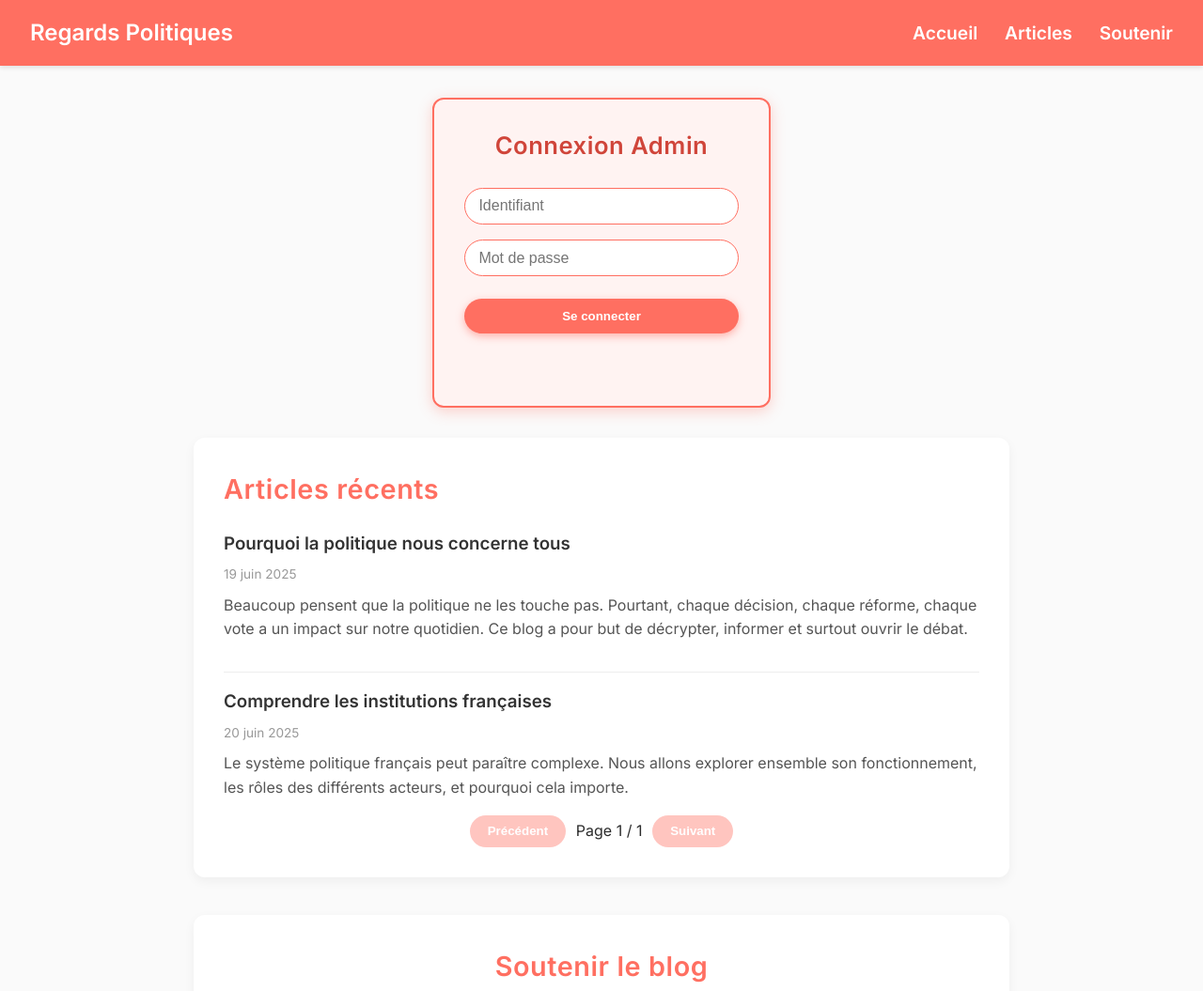
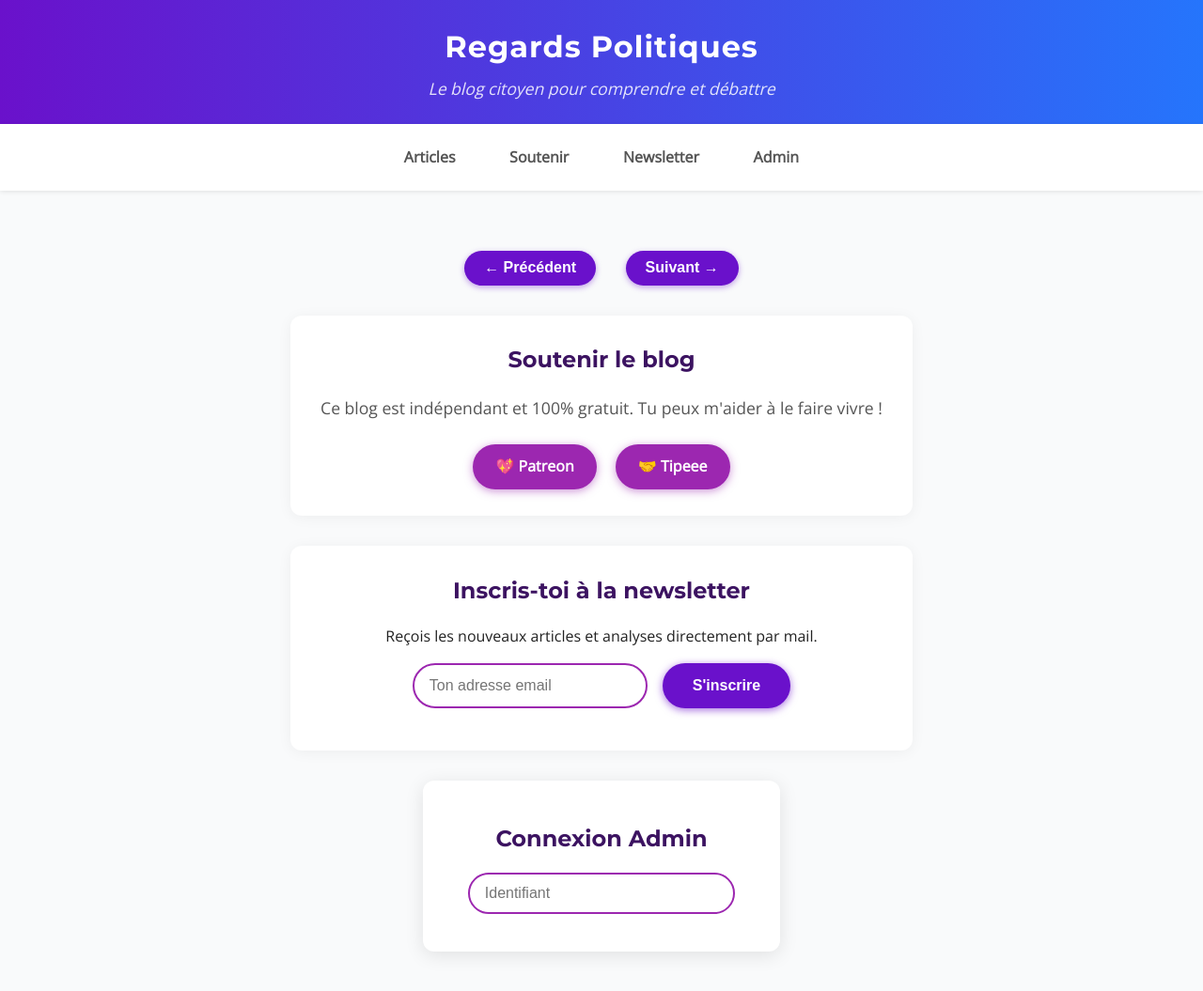
Before and after one commit to voixjustes/voix-justes, a plain HTML site: page index.html in a window 1280 px wide. Shown: the top 1055 px of the page at 94% size. Drawn offline with nearby package versions, Linux system fonts and the light colour scheme.

Commit message:
Update index.html

```diff
--- a/index.html
+++ b/index.html
@@ -4,508 +4,419 @@
   <meta charset="UTF-8" />
   <meta http-equiv="X-UA-Compatible" content="IE=edge" />
   <meta name="viewport" content="width=device-width, initial-scale=1" />
+  <title>Regards Politiques - Blog moderne</title>
   <meta name="description" content="Le blog citoyen pour comprendre et débattre de la politique" />
   <meta name="author" content="Regards Politiques" />
-  <title>Regards Politiques</title>
-  <link rel="icon" href="favicon.ico" />
-  <link rel="preconnect" href="https://fonts.googleapis.com" />
-  <link href="https://fonts.googleapis.com/css2?family=Inter:wght@400;600&display=swap" rel="stylesheet" />
+
+  <link rel="preconnect" href="https://fonts.googleapis.com" crossorigin />
+  <link href="https://fonts.googleapis.com/css2?family=Montserrat:wght@400;700&family=Open+Sans&display=swap" rel="stylesheet" />
+
   <style>
-    /* Reset simple */
-    *, *::before, *::after {
+    /* Reset & base */
+    * {
       box-sizing: border-box;
     }
     body {
       margin: 0;
-      font-family: 'Inter', sans-serif;
-      background: #fafafa;
-      color: #2c2c2c;
+      font-family: 'Open Sans', sans-serif;
+      background: #f9fafb;
+      color: #222;
       line-height: 1.6;
-      min-height: 100vh;
       display: flex;
       flex-direction: column;
+      min-height: 100vh;
     }
+    a {
+      color: #4a90e2;
+      text-decoration: none;
+      transition: color 0.3s ease;
+    }
+    a:hover {
+      color: #357ABD;
+    }
+
+    /* Header */
     header {
-      position: fixed;
-      top: 0; left: 0; right: 0;
-      background: #ff6f61; /* corail chaud */
+      background: linear-gradient(90deg, #6a11cb 0%, #2575fc 100%);
       color: white;
-      padding: 1rem 2rem;
-      box-shadow: 0 2px 5px rgba(0,0,0,0.1);
-      z-index: 1000;
-      display: flex;
-      justify-content: space-between;
-      align-items: center;
-      font-weight: 600;
-      font-size: 1.2rem;
+      padding: 1.5rem 2rem;
+      text-align: center;
+      box-shadow: 0 3px 6px rgba(0,0,0,0.1);
     }
     header h1 {
+      margin: 0 0 0.3rem 0;
+      font-family: 'Montserrat', sans-serif;
+      font-weight: 700;
+      font-size: 2rem;
+      letter-spacing: 1px;
+    }
+    header p {
       margin: 0;
-      font-weight: 700;
-      font-size: 1.5rem;
-      cursor: default;
+      font-style: italic;
+      font-size: 1.1rem;
+      opacity: 0.85;
+    }
+
+    /* Navigation */
+    nav {
+      background: #ffffff;
+      box-shadow: 0 1px 5px rgba(0,0,0,0.1);
+      display: flex;
+      justify-content: center;
+      gap: 2rem;
+      padding: 1rem 0;
+      position: sticky;
+      top: 0;
+      z-index: 100;
     }
     nav a {
+      font-weight: 600;
+      font-size: 1rem;
+      color: #555;
+      padding: 0.4rem 0.8rem;
+      border-radius: 4px;
+      transition: background-color 0.3s ease, color 0.3s ease;
+    }
+    nav a:hover, nav a:focus {
+      background: #6a11cb;
       color: white;
-      text-decoration: none;
-      margin-left: 1.5rem;
-      font-weight: 600;
-      transition: opacity 0.3s ease;
+      outline: none;
     }
-    nav a:hover {
-      opacity: 0.8;
-    }
-    main {
-      margin-top: 72px; /* hauteur header */
+
+    /* Container principal */
+    main.container {
       flex-grow: 1;
       max-width: 900px;
-      margin-left: auto;
-      margin-right: auto;
-      padding: 2rem 1rem;
-      width: 100%;
+      margin: 2rem auto 3rem auto;
+      padding: 0 1rem;
     }
-    section {
+
+    /* Articles */
+    #article-list {
+      display: flex;
+      flex-direction: column;
+      gap: 2rem;
+    }
+    article {
       background: white;
+      padding: 1.5rem 2rem;
       border-radius: 12px;
-      box-shadow: 0 4px 12px rgb(0 0 0 / 0.05);
-      padding: 2rem;
-      margin-bottom: 2.5rem;
+      box-shadow: 0 2px 10px rgb(0 0 0 / 0.05);
       transition: box-shadow 0.3s ease;
     }
-    section:hover {
-      box-shadow: 0 6px 20px rgb(0 0 0 / 0.1);
+    article:hover {
+      box-shadow: 0 4px 20px rgb(0 0 0 / 0.1);
     }
-    h2 {
+    article h3 {
       margin-top: 0;
+      font-family: 'Montserrat', sans-serif;
       font-weight: 700;
-      color: #ff6f61;
-      margin-bottom: 1.2rem;
-      font-size: 1.8rem;
-      letter-spacing: 0.02em;
-    }
-    #article-list article {
-      border-bottom: 1px solid #eee;
-      padding-bottom: 1rem;
-      margin-bottom: 1rem;
-    }
-    #article-list article:last-child {
-      border: none;
-      margin-bottom: 0;
-      padding-bottom: 0;
-    }
-    #article-list article h3 {
-      margin: 0 0 0.3rem 0;
-      font-weight: 600;
       color: #333;
     }
-    #article-list article time {
-      font-size: 0.85rem;
-      color: #999;
+    article time {
+      font-size: 0.9rem;
+      color: #888;
+      margin-bottom: 0.8rem;
+      display: block;
     }
-    #article-list article p {
-      margin-top: 0.5rem;
-      color: #555;
+    article p {
+      margin: 0;
+      white-space: pre-line;
     }
+
+    /* Pagination */
     .pagination {
-      text-align: center;
-      margin-top: 1rem;
+      display: flex;
+      justify-content: center;
+      gap: 1rem;
+      margin: 2rem 0;
     }
     .pagination button {
-      background: #ff6f61;
+      background: #6a11cb;
+      color: white;
       border: none;
-      padding: 0.6rem 1.2rem;
-      margin: 0 6px;
+      padding: 0.6rem 1.3rem;
       border-radius: 30px;
-      color: white;
-      font-weight: 600;
+      font-weight: 700;
+      font-size: 1rem;
       cursor: pointer;
-      transition: background-color 0.3s ease;
-      box-shadow: 0 3px 8px rgb(255 111 97 / 0.4);
-    }
-    .pagination button:hover:not(:disabled) {
-      background: #e1584f;
+      box-shadow: 0 2px 6px rgba(106, 17, 203, 0.4);
+      transition: background 0.3s ease;
     }
     .pagination button:disabled {
-      opacity: 0.4;
+      background: #ccc;
       cursor: default;
       box-shadow: none;
     }
-    .support {
-      display: flex;
-      flex-direction: column;
-      align-items: center;
+    .pagination span {
+      align-self: center;
+      font-weight: 600;
+      color: #555;
+      user-select: none;
+    }
+
+    /* Support & Newsletter & Social */
+    .support, .newsletter, .social {
+      background: white;
+      padding: 1.8rem 2rem;
+      margin: 2rem auto;
+      max-width: 900px;
+      border-radius: 12px;
+      box-shadow: 0 2px 15px rgb(0 0 0 / 0.05);
       text-align: center;
+    }
+    .support h2, .newsletter h2, .social h2 {
+      margin-top: 0;
+      font-family: 'Montserrat', sans-serif;
+      font-weight: 700;
+      color: #3c1361;
+      margin-bottom: 1rem;
     }
     .support p {
       font-size: 1.1rem;
-      margin-bottom: 1rem;
-      max-width: 480px;
+      margin-bottom: 1.5rem;
+      color: #555;
     }
     .support a {
-      background: #ff6f61;
+      background: #9c27b0;
       color: white;
-      text-decoration: none;
+      padding: 0.7rem 1.5rem;
+      margin: 0 0.5rem;
+      border-radius: 30px;
       font-weight: 700;
-      padding: 0.75rem 1.6rem;
-      margin: 0.3rem;
-      border-radius: 30px;
-      box-shadow: 0 3px 8px rgb(255 111 97 / 0.5);
-      transition: background-color 0.3s ease;
-      width: 180px;
-      text-align: center;
+      box-shadow: 0 2px 10px rgba(156, 39, 176, 0.5);
+      display: inline-block;
+      transition: background 0.3s ease;
     }
     .support a:hover {
-      background: #e1584f;
+      background: #7b1fa2;
+      box-shadow: 0 3px 15px rgba(123, 31, 162, 0.7);
     }
+
+    /* Newsletter form */
     .newsletter form {
       display: flex;
       justify-content: center;
-      gap: 0.8rem;
+      gap: 1rem;
       flex-wrap: wrap;
     }
     .newsletter input[type="email"] {
-      padding: 0.75rem 1rem;
+      padding: 0.8rem 1rem;
+      border: 2px solid #9c27b0;
+      border-radius: 30px;
       font-size: 1rem;
-      border: 2px solid #ddd;
-      border-radius: 30px;
-      flex-grow: 1;
-      max-width: 320px;
+      width: 250px;
+      max-width: 100%;
       transition: border-color 0.3s ease;
     }
     .newsletter input[type="email"]:focus {
-      border-color: #ff6f61;
       outline: none;
+      border-color: #6a11cb;
+      box-shadow: 0 0 6px #6a11cb;
     }
     .newsletter button {
-      background: #ff6f61;
+      background: #6a11cb;
       border: none;
-      padding: 0.75rem 1.8rem;
       color: white;
+      padding: 0.9rem 2rem;
       font-weight: 700;
+      font-size: 1rem;
       border-radius: 30px;
       cursor: pointer;
-      box-shadow: 0 3px 8px rgb(255 111 97 / 0.5);
-      transition: background-color 0.3s ease;
+      box-shadow: 0 2px 8px rgba(106, 17, 203, 0.6);
+      transition: background 0.3s ease;
     }
     .newsletter button:hover {
-      background: #e1584f;
+      background: #4a0fb1;
     }
-    .social {
-      text-align: center;
-    }
+
+    /* Social links */
     .social a {
-      display: inline-block;
-      margin: 0 12px;
-      font-size: 1.5rem;
-      text-decoration: none;
-      color: #ff6f61;
+      font-size: 1.8rem;
+      margin: 0 1rem;
+      color: #9c27b0;
       transition: color 0.3s ease;
     }
     .social a:hover {
-      color: #e1584f;
+      color: #6a11cb;
     }
-    .admin-login {
-      max-width: 360px;
-      margin: 0 auto 2rem auto;
-      background: #fff3f2;
-      border: 2px solid #ff6f61;
-      border-radius: 12px;
-      padding: 1.8rem 2rem;
-      box-shadow: 0 4px 15px rgb(255 111 97 / 0.3);
+
+    /* Footer */
+    footer {
+      background: #3c1361;
+      color: white;
       text-align: center;
-    }
-    .admin-login h2 {
-      margin-bottom: 1rem;
-      color: #d0453a;
-      font-size: 1.6rem;
-    }
-    .admin-login input {
-      width: 100%;
-      padding: 0.6rem 0.9rem;
-      margin: 0.5rem 0;
-      font-size: 1rem;
-      border: 1.5px solid #ff6f61;
-      border-radius: 30px;
-      transition: border-color 0.3s ease;
-    }
-    .admin-login input:focus {
-      border-color: #e1584f;
-      outline: none;
-    }
-    .admin-login button {
-      margin-top: 1rem;
-      background: #ff6f61;
-      border: none;
-      padding: 0.7rem 1.6rem;
-      font-weight: 700;
-      color: white;
-      border-radius: 30px;
-      cursor: pointer;
-      width: 100%;
-      box-shadow: 0 3px 8px rgb(255 111 97 / 0.5);
-      transition: background-color 0.3s ease;
-    }
-    .admin-login button:hover {
-      background: #e1584f;
-    }
-    .admin-login #login-message {
-      margin-top: 0.8rem;
-      font-weight: 600;
-      color: #b33a34;
-      min-height: 1.2em;
-    }
-    .admin-panel {
-      max-width: 600px;
-      margin: 0 auto 3rem auto;
-      background: #fff3f2;
-      border: 2px solid #ff6f61;
-      border-radius: 12px;
-      padding: 2rem 2.4rem;
-      box-shadow: 0 4px 15px rgb(255 111 97 / 0.3);
-    }
-    .admin-panel h2 {
-      margin-top: 0;
-      margin-bottom: 1.5rem;
-      font-size: 1.7rem;
-      color: #d0453a;
-    }
-    .admin-panel input,
-    .admin-panel textarea {
-      width: 100%;
-      padding: 0.7rem 1rem;
-      margin-bottom: 1.2rem;
-      font-size: 1rem;
-      border: 1.5px solid #ff6f61;
-      border-radius: 30px;
-      resize: vertical;
-      transition: border-color 0.3s ease;
-    }
-    .admin-panel input:focus,
-    .admin-panel textarea:focus {
-      border-color: #e1584f;
-      outline: none;
-    }
-    .admin-panel button {
-      background: #ff6f61;
-      border: none;
-      color: white;
-      font-weight: 700;
-      padding: 0.75rem 1.6rem;
-      margin-right: 1rem;
-      border-radius: 30px;
-      cursor: pointer;
-      box-shadow: 0 3px 8px rgb(255 111 97 / 0.5);
-      transition: background-color 0.3s ease;
-    }
-    .admin-panel button:hover {
-      background: #e1584f;
-    }
-    footer {
-      text-align: center;
-      padding: 1.5rem 1rem;
+      padding: 1rem 2rem;
       font-size: 0.9rem;
-      color: #999;
-      background: #f0f0f0;
-      border-top: 1px solid #ddd;
+      user-select: none;
       margin-top: auto;
     }
     footer a {
-      color: #ff6f61;
-      text-decoration: none;
+      color: #d1b3ff;
       margin: 0 0.5rem;
-      font-weight: 600;
+      text-decoration: underline;
     }
     footer a:hover {
-      text-decoration: underline;
+      color: white;
     }
-    /* Responsive */
-    @media (max-width: 640px) {
-      header {
-        flex-direction: column;
-        gap: 0.6rem;
+
+    /* Admin login */
+    #admin-login-section {
+      max-width: 380px;
+      margin: 2rem auto 1rem auto;
+      background: white;
+      padding: 1.5rem 2rem;
+      border-radius: 12px;
+      box-shadow: 0 4px 20px rgb(0 0 0 / 0.1);
+      text-align: center;
+    }
+    #admin-login-section h2 {
+      font-family: 'Montserrat', sans-serif;
+      font-weight: 700;
+      margin-bottom: 1rem;
+      color: #3c1361;
+    }
+    #admin-login-section input {
+      width: 90%;
+      padding: 0.7rem 1rem;
+      margin-bottom: 1rem;
+      border: 2px solid #9c27b0;
+      border-radius: 30px;
       font-size: 1rem;
+      transition: border-color 0.3s ease;
     }
-      nav a {
-        margin-left: 0.8rem;
-        font-size: 0.9rem;
+    #admin-login-section input:focus {
+      outline: none;
+      border-color: #6a11cb;
+      box-shadow: 0 0 8px #6a11cb;
     }
-      main {
-        padding: 1.5rem 1rem;
+    #admin-login-section button {
+      background: #6a11cb;
+      border: none;
+      color: white;
+      padding: 0.8rem 2rem;
+      font-weight: 700;
+      font-size: 1rem;
+      border-radius: 30px;
+      cursor: pointer;
+      box-shadow: 0 3px 12px rgba(106, 17, 203, 0.7);
+      transition: background 0.3s ease;
     }
-      .admin-panel {
-        padding: 1.5rem 1.6rem;
+    #admin-login-section button:hover {
+      background: #4a0fb1;
     }
+    #login-message {
+      margin-top: 0.5rem;
+      font-weight: 600;
+      color: #d32f2f;
+      min-height: 1.2rem;
+    }
+
+    /* Admin panel */
+    #admin-panel {
+      max-width: 600px;
+      margin: 2rem auto 4rem auto;
+      background: white;
+      padding: 2rem;
+      border-radius: 12px;
+      box-shadow: 0 4px 25px rgb(0 0 0 / 0.15);
+    }
+    #admin-panel h2 {
+      font-family: 'Montserrat', sans-serif;
+      font-weight: 700;
+      color: #3c1361;
+      margin-top: 0;
+      margin-bottom: 1rem;
+      text-align: center;
+    }
+    #admin-panel input, #admin-panel textarea {
+      width: 100%;
+      padding: 0.7rem 1rem;
+      margin-bottom: 1rem;
+      border: 2px solid #9c27b0;
+      border-radius: 12px;
+      font-size: 1rem;
+      font-family: 'Open Sans', sans-serif;
+      transition: border-color 0.3s ease;
+    }
+    #admin-panel input:focus, #admin-panel textarea:focus {
+      outline: none;
+      border-color: #6a11cb;
+      box-shadow: 0 0 8px #6a11cb;
+    }
+    #admin-panel textarea {
+      resize: vertical;
+      min-height: 100px;
+    }
+    #admin-panel button {
+      background: #6a11cb;
+      color: white;
+      border: none;
+      padding: 0.7rem 2rem;
+      font-weight: 700;
+      font-size: 1rem;
+      border-radius: 30px;
+      cursor: pointer;
+      margin-right: 1rem;
+      box-shadow: 0 3px 15px rgba(106, 17, 203, 0.6);
+      transition: background 0.3s ease;
+    }
+    #admin-panel button:hover {
+      background: #4a0fb1;
+    }
+    #admin-panel .btn-clear {
+      background: #d32f2f;
+      box-shadow: 0 3px 15px rgba(211, 47, 47, 0.6);
+    }
+    #admin-panel .btn-clear:hover {
+      background: #a72626;
     }
   </style>
 </head>
 <body>
-  <header id="top" role="banner">
+
+  <header>
     <h1>Regards Politiques</h1>
-    <nav role="navigation" aria-label="Menu principal">
-      <a href="#top">Accueil</a>
+    <p>Le blog citoyen pour comprendre et débattre</p>
+  </header>
+
+  <nav>
     <a href="#articles">Articles</a>
     <a href="#soutien">Soutenir</a>
+    <a href="#newsletter">Newsletter</a>
+    <a href="#admin-login-section">Admin</a>
   </nav>
-  </header>
 
-  <main role="main">
-    <!-- Admin login section -->
-    <section class="admin-login" id="admin-login-section" aria-label="Connexion administrateur">
-      <h2>Connexion Admin</h2>
-      <input type="text" id="admin-username" placeholder="Identifiant" aria-label="Identifiant admin" />
-      <input type="password" id="admin-password" placeholder="Mot de passe" aria-label="Mot de passe admin" />
-      <button type="button" onclick="loginAdmin()">Se connecter</button>
-      <p id="login-message" aria-live="polite"></p>
-    </section>
+  <main class="container">
+    <section id="articles" tabindex="-1">
+      <div id="article-list"></div>
 
-    <!-- Admin panel, caché par défaut -->
-    <section class="admin-panel" id="admin-panel" style="display:none" aria-label="Panneau administrateur">
-      <h2>Ajouter un article</h2>
-      <input type="text" id="newTitle" placeholder="Titre" aria-label="Titre de l'article" />
-      <input type="text" id="newDate" placeholder="Date (ex. 20 juin 2025)" aria-label="Date de l'article" />
-      <textarea id="newContent" placeholder="Contenu" rows="5" aria-label="Contenu de l'article"></textarea>
-      <button type="button" onclick="addArticle()">Ajouter</button>
-      <button type="button" onclick="clearArticles()">Effacer tous</button>
-    </section>
-
-    <!-- Articles -->
-    <section id="articles" aria-label="Liste des articles">
-      <h2>Articles récents</h2>
-      <div id="article-list" role="list"></div>
-      <div class="pagination" aria-label="Navigation entre pages d'articles">
-        <button id="prevPage" onclick="changePage(-1)">Précédent</button>
-        <span id="page-info" aria-live="polite"></span>
-        <button id="nextPage" onclick="changePage(1)">Suivant</button>
+      <div class="pagination" aria-label="Navigation entre les pages d'articles">
+        <button id="prev-page" aria-label="Page précédente" onclick="changePage(-1)">← Précédent</button>
+        <span id="page-info" aria-live="polite" aria-atomic="true"></span>
+        <button id="next-page" aria-label="Page suivante" onclick="changePage(1)">Suivant →</button>
       </div>
     </section>
 
-    <!-- Support -->
-    <section class="support" id="soutien" aria-label="Soutenir le blog">
+    <section class="support" id="soutien" tabindex="-1">
       <h2>Soutenir le blog</h2>
       <p>Ce blog est indépendant et 100% gratuit. Tu peux m'aider à le faire vivre !</p>
       <a href="https://www.patreon.com" target="_blank" rel="noopener noreferrer" aria-label="Soutenir sur Patreon">💖 Patreon</a>
       <a href="https://fr.tipeee.com/user/fant-2" target="_blank" rel="noopener noreferrer" aria-label="Faire un don sur Tipeee">🤝 Tipeee</a>
     </section>
 
-    <!-- Newsletter -->
-    <section class="newsletter" aria-label="Inscription à la newsletter">
+    <section class="newsletter" id="newsletter" tabindex="-1">
       <h2>Inscris-toi à la newsletter</h2>
       <p>Reçois les nouveaux articles et analyses directement par mail.</p>
-      <form action="#" method="post" onsubmit="alert('Merci pour votre inscription !'); return false;">
-        <input type="email" name="email" placeholder="Ton adresse email" required aria-label="Adresse email" />
+      <form id="newsletter-form" action="#" method="post" onsubmit="subscribeNewsletter(event)">
+        <input type="email" name="email" id="newsletter-email" placeholder="Ton adresse email" required aria-label="Adresse email" />
         <button type="submit">S'inscrire</button>
       </form>
+      <p id="newsletter-msg" role="alert" aria-live="assertive" style="margin-top: 0.5rem; color: green; font-weight: 600;"></p>
     </section>
 
-    <!-- Social -->
-    <section class="social" aria-label="Partager le blog">
-      <h2>Partager le blog</h2>
-      <a href="https://www.facebook.com/sharer/sharer.php?u=https://voixjustes.github.io/voix-justes/" target="_blank" rel="noopener noreferrer" aria-label="Partager sur Facebook">📘</a>
-      <a href="https://twitter.com/intent/tweet?url=https://voixjustes.github.io/voix-justes/&text=Découvre ce blog politique !" target="_blank" rel="noopener noreferrer" aria-label="Partager sur Twitter">🐦</a>
-    </section>
-  </main>
-
-  <footer role="contentinfo">
-    <p>&copy; 2025 Regards Politiques – Tous droits réservés.</p>
-    <p><a href="#">Mentions légales</a> | <a href="#">Politique de confidentialité</a></p>
-  </footer>
-
-  <script>
-    // Admin login logic
-    const ADMIN_USER = "Loukili100";
-    const ADMIN_PASS = "Imranchain6";
-
-    function loginAdmin() {
-      const user = document.getElementById('admin-username').value.trim();
-      const pass = document.getElementById('admin-password').value.trim();
-      const msg = document.getElementById('login-message');
-      if (user === ADMIN_USER && pass === ADMIN_PASS) {
-        document.getElementById('admin-login-section').style.display = 'none';
-        document.getElementById('admin-panel').style.display = 'block';
-        msg.textContent = '';
-      } else {
-        msg.textContent = 'Identifiant ou mot de passe incorrect.';
-      }
-    }
-
-    // Articles data & pagination
-    const saved = JSON.parse(localStorage.getItem('articles')) || [];
-    const defaultArticles = [
-      {
-        title: "Pourquoi la politique nous concerne tous",
-        date: "19 juin 2025",
-        content: "Beaucoup pensent que la politique ne les touche pas. Pourtant, chaque décision, chaque réforme, chaque vote a un impact sur notre quotidien. Ce blog a pour but de décrypter, informer et surtout ouvrir le débat."
-      },
-      {
-        title: "Comprendre les institutions françaises",
-        date: "20 juin 2025",
-        content: "Le système politique français peut paraître complexe. Nous allons explorer ensemble son fonctionnement, les rôles des différents acteurs, et pourquoi cela importe."
-      }
-    ];
-    let articles = saved.length ? saved : defaultArticles;
-
-    const perPage = 3;
-    let currentPage = 1;
-
-    function renderArticles() {
-      const container = document.getElementById('article-list');
-      container.innerHTML = '';
-      const start = (currentPage - 1) * perPage;
-      const end = start + perPage;
-      const pageArticles = articles.slice(start, end);
-
-      pageArticles.forEach((a, i) => {
-        const article = document.createElement('article');
-        article.setAttribute('role', 'listitem');
-        article.innerHTML = `
-          <h3>${a.title}</h3>
-          <time datetime="${a.date}">${a.date}</time>
-          <p>${a.content}</p>
-        `;
-        container.appendChild(article);
-      });
-
-      // Pagination controls
-      document.getElementById('prevPage').disabled = currentPage === 1;
-      document.getElementById('nextPage').disabled = currentPage >= Math.ceil(articles.length / perPage);
-      document.getElementById('page-info').textContent = `Page ${currentPage} / ${Math.ceil(articles.length / perPage)}`;
-    }
-
-    function changePage(delta) {
-      const maxPage = Math.ceil(articles.length / perPage);
-      currentPage = Math.min(Math.max(1, currentPage + delta), maxPage);
-      renderArticles();
-    }
-
-    function addArticle() {
-      const title = document.getElementById('newTitle').value.trim();
-      const date = document.getElementById('newDate').value.trim();
-      const content = document.getElementById('newContent').value.trim();
-
-      if (!title || !date || !content) {
-        alert('Merci de remplir tous les champs.');
-        return;
-      }
-
-      articles.unshift({ title, date, content });
-      localStorage.setItem('articles', JSON.stringify(articles));
-      renderArticles();
-
-      // Clear form
-      document.getElementById('newTitle').value = '';
-      document.getElementById('newDate').value = '';
-      document.getElementById('newContent').value = '';
-    }
-
-    function clearArticles() {
-      if (confirm('Voulez-vous vraiment supprimer tous les articles ?')) {
-        articles = [];
-        localStorage.removeItem('articles');
-        renderArticles();
-      }
-    }
-
-    renderArticles();
-  </script>
-</body>
-</html>
+    <!-- Admin Login -->
+    <section id="admin-login-section" tabindex="-1" aria-label="Connexion administrateur">
+      <h2>Connexion Admin</h2>
+      <input type="text" id="admin-username" placeholder="Identifiant" autocomplete="username" />
+      <input type="password" id="admin-password" placeholder="Mot de passe
```
Lines whose indentation alone changed are shown as unchanged.
